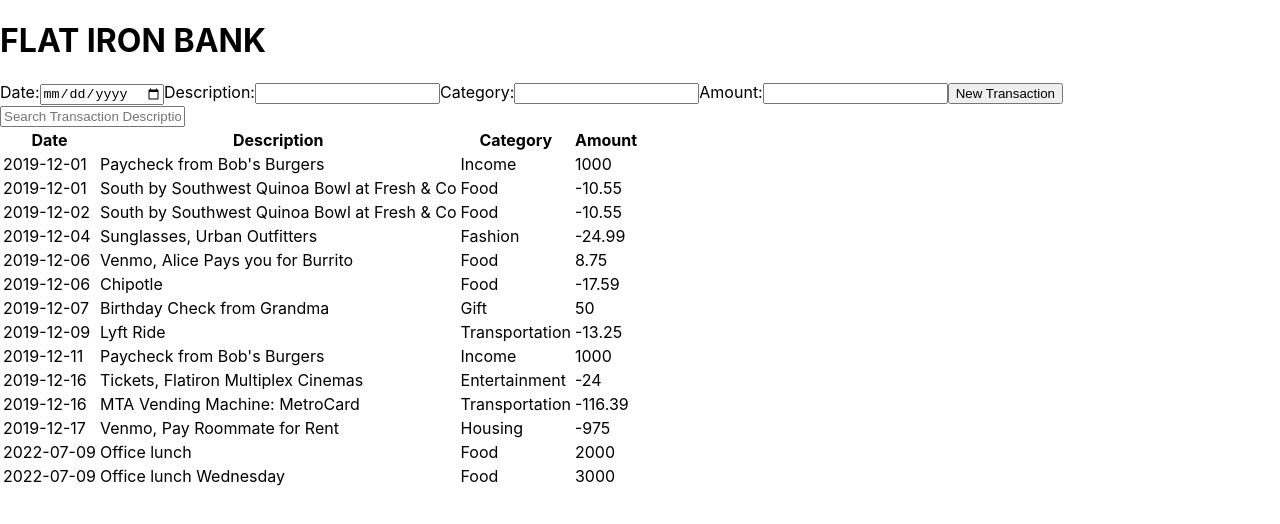
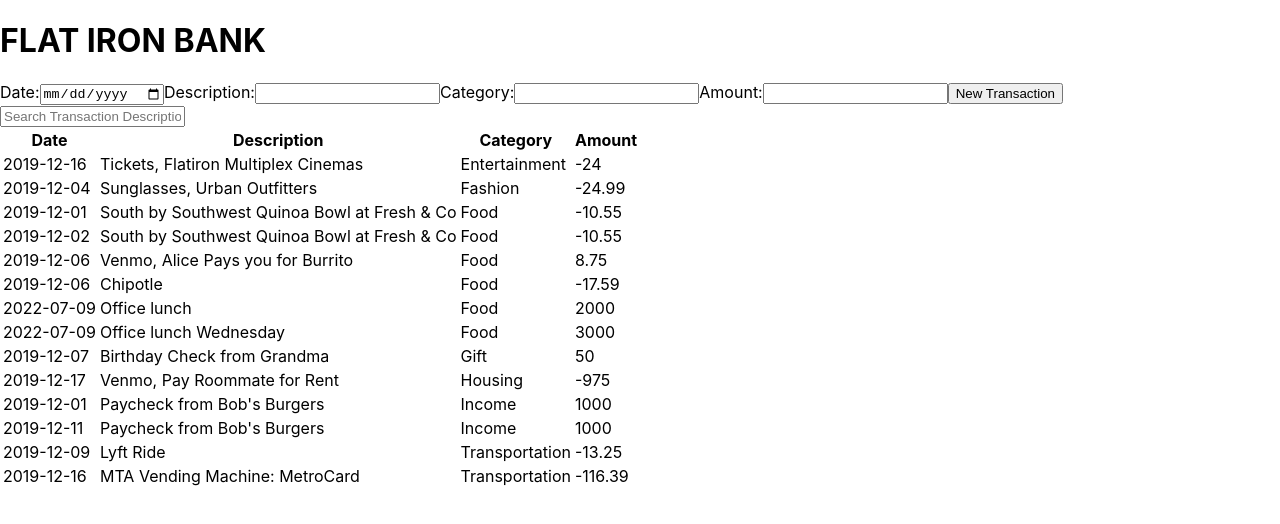
Before and after one commit to jeffetale/IP01-Code-Challenge-Bank-of-Flatiron, a React (Create React App) app: page / in a window 1280 px wide. Shown: the top 524 px of the page. Built offline with nearby package versions, Linux system fonts and the light colour scheme.

Commit message:
Transactions are now sorted alphabetically. Added a bank page icon

```diff
--- a/public/index.html
+++ b/public/index.html
@@ -2,14 +2,14 @@
 <html lang="en">
   <head>
     <meta charset="utf-8" />
-    <link rel="icon" href="%PUBLIC_URL%/favicon.ico" />
+    <link rel="icon" href="%PUBLIC_URL%/flatiron.jpg" />
     <meta name="viewport" content="width=device-width, initial-scale=1" />
     <meta name="theme-color" content="#000000" />
     <meta
       name="description"
       content="Web site created using create-react-app"
     />
-    <link rel="apple-touch-icon" href="%PUBLIC_URL%/logo192.png" />
+    <link rel="apple-touch-icon" href="%PUBLIC_URL%/flatiron.jpg" />
     <!--
       manifest.json provides metadata used when your web app is installed on a
       user's mobile device or desktop. See https://developers.google.com/web/fundamentals/web-app-manifest/
@@ -24,7 +24,7 @@
       work correctly both with client-side routing and a non-root public URL.
       Learn how to configure a non-root public URL by running `npm run build`.
     -->
-    <title>React App</title>
+    <title>Flat Iron Bank</title>
   </head>
   <body>
     <noscript>You need to enable JavaScript to run this app.</noscript>
--- a/src/App.js
+++ b/src/App.js
@@ -23,12 +23,16 @@ const App = () => {
     transaction.description.toLowerCase().includes(searchInput.toLowerCase())
   );
 
+  const sortTransactions = [...transactionsFilter].sort((a, b) =>
+    a.category.localeCompare(b.category)
+  );
+
   return (
     <>
       <h1>FLAT IRON BANK</h1>
       <TransactionForm addTransaction={addTransaction} />
       <TransactionSearch searchInput={searchInput} setSearchInput={setSearchInput} />
-      <TransactionTable transactions={transactionsFilter} />
+      <TransactionTable transactions={sortTransactions} />
     </>
   );
 };
```
Also changed, not shown: public/flatiron.jpg (added).
